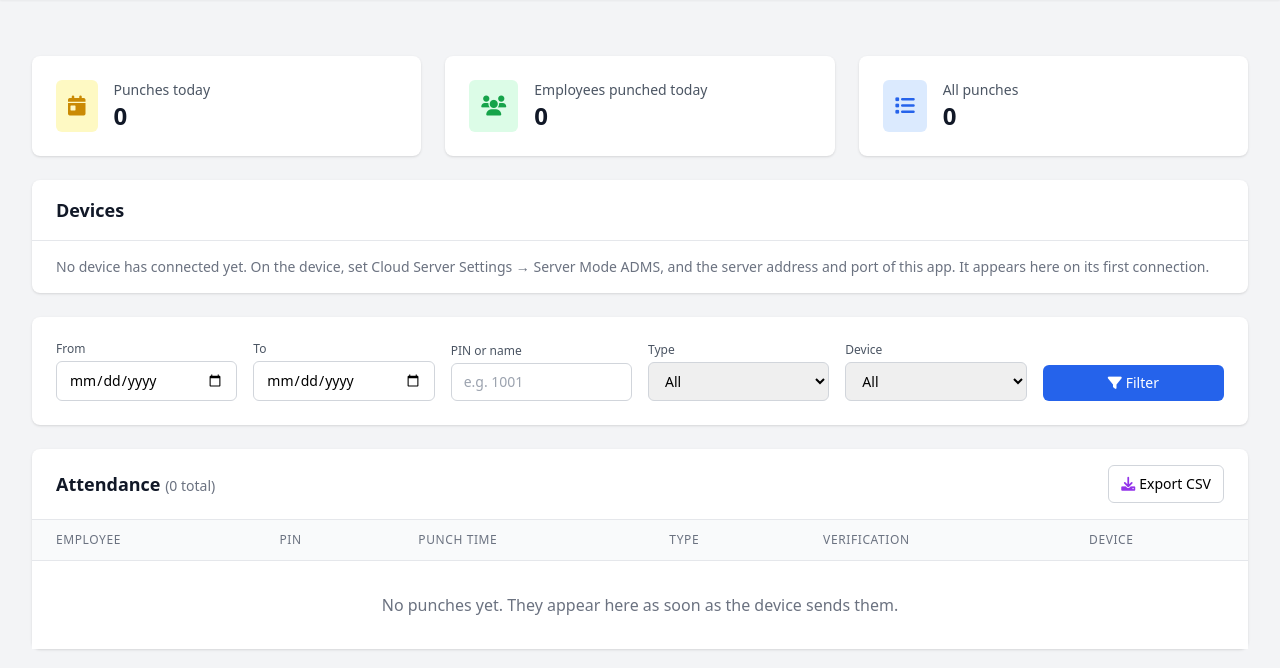
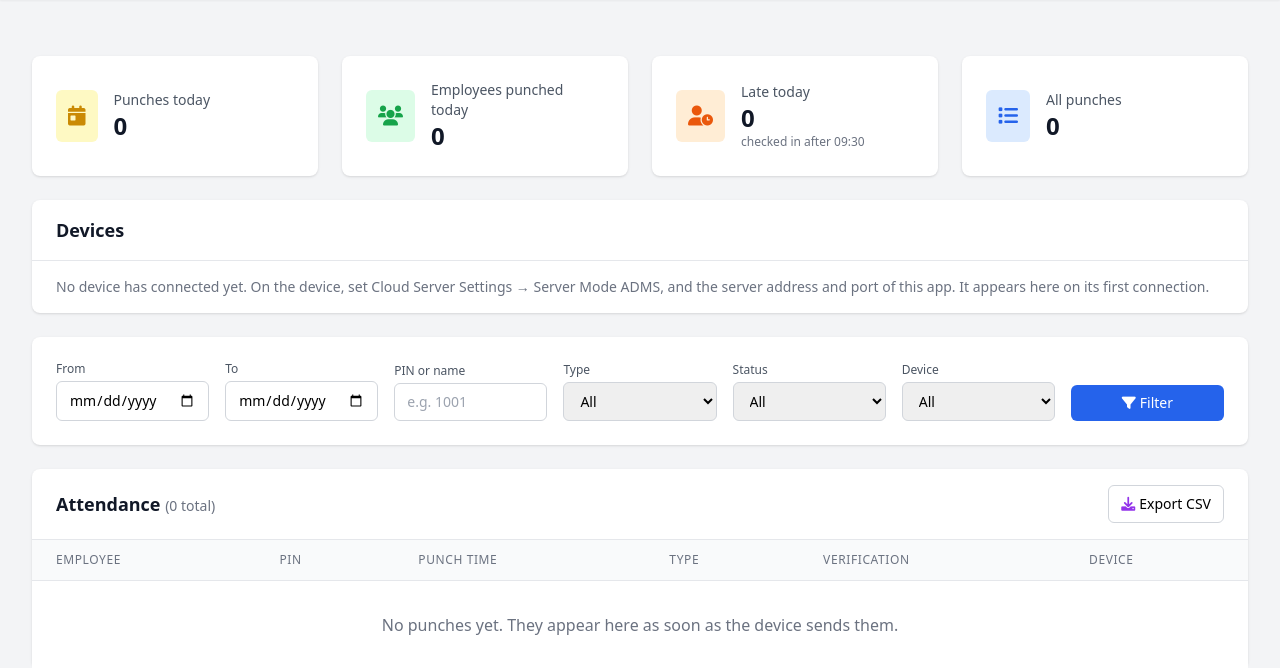
Before and after one commit to jubairmizan/zkteco-biometrics-attendance, a Laravel app: page /attendance in a window 1280 px wide. Shown: the part 69-737 px from the top of the page. Run offline with Laravel 10, Linux system fonts and the light colour scheme; a user stored in the database is signed in; data comes from the database, SQL or seed files in the repository; data that the repository does not hold is empty; some libraries are stand-ins or nearby versions.

Commit message:
implement attendance time rules for check-in/check-out classification
- Added configuration options for attendance time rules in .env.example and zkteco.php
- Introduced PunchClassifier service to classify punches based on time of day
- Created ReclassifyAttendance command to reapply classification rules to existing attendance logs
- Updated AttendanceLog model to include device_status and attendance_status fields
- AttendanceController and EmployeeController to display late and early leave counts
- Modified attendance index and employee show views to show attendance status badges
- Added tests for attendance time rules and reclassification functionality

```diff
--- a/app/Http/Controllers/AttendanceController.php
+++ b/app/Http/Controllers/AttendanceController.php
@@ -33,6 +33,7 @@ class AttendanceController extends Controller
             'total'           => AttendanceLog::count(),
             'today'           => (clone $today)->count(),
             'today_employees' => (clone $today)->distinct()->count('device_user_id'),
+            'today_late'      => (clone $today)->where('attendance_status', 'late')->distinct()->count('device_user_id'),
         ];
 
         return view('attendance.index', [
@@ -41,6 +42,7 @@ class AttendanceController extends Controller
             'stats'      => $stats,
             'devices'    => Device::orderByDesc('last_seen_at')->get(),
             'punchTypes' => AttendanceLog::PUNCH_TYPES,
+            'statuses'   => AttendanceLog::ATTENDANCE_STATUSES,
             'latestId'   => (int) AttendanceLog::max('id'),
         ]);
     }
@@ -144,7 +146,7 @@ class AttendanceController extends Controller
             $file = fopen('php://output', 'w');
 
             fputcsv($file, [
-                'ID', 'Employee', 'Department', 'PIN', 'Punch Time', 'Punch Type', 'Verification', 'Device SN', 'Device IP', 'Processed',
+                'ID', 'Employee', 'Department', 'PIN', 'Punch Time', 'Punch Type', 'Status', 'Verification', 'Device SN', 'Device IP', 'Processed',
             ]);
 
             // Chunked so a large export doesn't load every row into memory
@@ -157,6 +159,7 @@ class AttendanceController extends Controller
                         $this->csvSafe($log->device_user_id),
                         $log->punch_time->format('Y-m-d H:i:s'),
                         $log->punch_type_label,
+                        $log->attendance_status_label ?? 'On time',
                         $log->verification_type,
                         $this->csvSafe((string) $log->device_sn),
                         $log->device_ip,
@@ -179,6 +182,7 @@ class AttendanceController extends Controller
             'end_date'   => ['nullable', 'date'],
             'search'     => ['nullable', 'string', 'max:100'],
             'punch_type' => ['nullable', Rule::in(array_keys(AttendanceLog::PUNCH_TYPES))],
+            'attendance_status' => ['nullable', Rule::in(array_keys(AttendanceLog::ATTENDANCE_STATUSES))],
             'device_sn'  => ['nullable', 'string', 'max:191'],
             'device_ip'  => ['nullable', 'string', 'max:45'],
             'user_id'    => ['nullable', 'integer'],
--- a/app/Http/Controllers/EmployeeController.php
+++ b/app/Http/Controllers/EmployeeController.php
@@ -66,6 +66,8 @@ class EmployeeController extends Controller
                 'days_present' => $days->count(),
                 'punches'      => $monthLogs->count(),
                 'minutes'      => $days->sum('minutes'),
+                'late_days'    => $days->where('late', true)->count(),
+                'early_days'   => $days->where('early', true)->count(),
             ],
             'recent'      => $employee->attendanceLogs()->orderByDesc('punch_time')->paginate(15, ['*'], 'page')->withQueryString(),
             'lastPunch'   => $employee->attendanceLogs()->max('punch_time'),
@@ -123,6 +125,9 @@ class EmployeeController extends Controller
                 $minutes = $dayLogs->count() > 1 ? (int) $first->diffInMinutes($last) : 0;
 
                 return [
+                    // Late if the day's first punch was a late check-in; early if the last one was an early check-out
+                    'late'    => $dayLogs->first()->attendance_status === 'late',
+                    'early'   => $dayLogs->count() > 1 && $dayLogs->last()->attendance_status === 'early_leave',
                     'date'    => Carbon::parse($date),
                     'first'   => $first,
                     'last'    => $dayLogs->count() > 1 ? $last : null,
--- a/app/Http/Controllers/ZktecoAdmsController.php
+++ b/app/Http/Controllers/ZktecoAdmsController.php
@@ -201,7 +201,8 @@ class ZktecoAdmsController extends Controller
             $name = $log->person_name;
             $who = $name ? "{$name} (PIN {$log->device_user_id})" : "PIN {$log->device_user_id}";
             $method = ucfirst(str_replace('_', ' ', (string) $log->verification_type));
-            $row = "\n• {$who} | {$log->punch_time->format('Y-m-d H:i:s')} | {$log->punch_type_label} | {$method}";
+            $flag = $log->attendance_status_label ? " ({$log->attendance_status_label})" : '';
+            $row = "\n• {$who} | {$log->punch_time->format('Y-m-d H:i:s')} | {$log->punch_type_label}{$flag} | {$method}";
 
             // Stop on a whole line, and say how many were left out, instead of cutting mid-line
             if (mb_strlen($text . $row) > self::TELEGRAM_MAX_LENGTH) {
--- a/app/Models/AttendanceLog.php
+++ b/app/Models/AttendanceLog.php
@@ -22,6 +22,11 @@ class AttendanceLog extends Model
         'overtime_out' => 'OT-Out',
     ];
 
+    public const ATTENDANCE_STATUSES = [
+        'late'        => 'Late',
+        'early_leave' => 'Early leave',
+    ];
+
     protected $fillable = [
         'user_id',
         'device_user_id',
@@ -29,6 +34,8 @@ class AttendanceLog extends Model
         'device_sn',
         'punch_time',
         'punch_type',
+        'device_status',
+        'attendance_status',
         'verification_type',
         'work_code',
         'is_processed',
@@ -37,6 +44,7 @@ class AttendanceLog extends Model
     protected $casts = [
         'punch_time' => 'datetime',
         'is_processed' => 'boolean',
+        'device_status' => 'integer',
     ];
 
     /**
@@ -68,6 +76,11 @@ class AttendanceLog extends Model
         return $this->belongsTo(Device::class, 'device_sn', 'serial_number');
     }
 
+    public function getAttendanceStatusLabelAttribute(): ?string
+    {
+        return $this->attendance_status ? (self::ATTENDANCE_STATUSES[$this->attendance_status] ?? $this->attendance_status) : null;
+    }
+
     public function getPunchTypeLabelAttribute(): string
     {
         return self::PUNCH_TYPES[$this->punch_type] ?? ucfirst(str_replace('_', ' ', (string) $this->punch_type));
@@ -92,7 +105,7 @@ class AttendanceLog extends Model
     /**
      * Apply the dashboard / export / JSON filters. Empty values are ignored.
      *
-     * @param  array{start_date?: ?string, end_date?: ?string, search?: ?string, punch_type?: ?string, device_sn?: ?string, device_ip?: ?string, user_id?: mixed}  $filters
+     * @param  array{start_date?: ?string, end_date?: ?string, search?: ?string, punch_type?: ?string, attendance_status?: ?string, device_sn?: ?string, device_ip?: ?string, user_id?: mixed}  $filters
      */
     public function scopeFilter(Builder $query, array $filters): Builder
     {
@@ -117,7 +130,7 @@ class AttendanceLog extends Model
             });
         }
 
-        foreach (['punch_type', 'device_sn', 'device_ip', 'user_id'] as $column) {
+        foreach (['punch_type', 'attendance_status', 'device_sn', 'device_ip', 'user_id'] as $column) {
             if (isset($filters[$column])) {
                 $query->where($column, $filters[$column]);
             }
--- a/app/Services/ZKTecoService.php
+++ b/app/Services/ZKTecoService.php
@@ -164,7 +164,9 @@ class ZKTecoService
                         'device_user_id' => $log['id'],
                         'device_ip' => $this->deviceIp,
                         'punch_time' => Carbon::parse($log['timestamp']),
-                        'punch_type' => $this->determinePunchType($log),
+                        // Same time-of-day rules as ADMS pushes (App\Services\PunchClassifier)
+                        ...app(PunchClassifier::class)->classify(Carbon::parse($log['timestamp']), (int) ($log['status'] ?? 0)),
+                        'device_status' => (int) ($log['status'] ?? 0),
                         'verification_type' => $this->getVerificationType($log['type'] ?? null),
                         'work_code' => $log['status'] ?? null,
                         'is_processed' => false,
--- a/config/zkteco.php
+++ b/config/zkteco.php
@@ -64,6 +64,17 @@ return [
         'email_domain' => env('ZKTECO_USER_EMAIL_DOMAIN', 'device.local'),
     ],
 
+    // Time-of-day rules (App\Services\PunchClassifier). Times are in the device's local time.
+    //   up to and including check_in_until -> Check-In, marked late after late_after
+    //   after check_in_until               -> Check-Out, marked early leave before check_out_from
+    // Break / overtime keys pressed on the device are kept as sent.
+    'time_rules' => [
+        'enabled' => env('ATTENDANCE_TIME_RULES', true),
+        'late_after' => env('ATTENDANCE_LATE_AFTER', '09:30'),
+        'check_in_until' => env('ATTENDANCE_CHECK_IN_UNTIL', '12:00'),
+        'check_out_from' => env('ATTENDANCE_CHECK_OUT_FROM', '18:00'),
+    ],
+
     // Punch type mapping
     'punch_types' => [
         0 => 'check_in',
--- a/resources/views/attendance/index.blade.php
+++ b/resources/views/attendance/index.blade.php
@@ -11,6 +11,7 @@
         'overtime_in' => 'bg-purple-100 text-purple-800',
         'overtime_out' => 'bg-pink-100 text-pink-800',
     ];
+    $statusColors = ['late' => 'bg-orange-100 text-orange-800', 'early_leave' => 'bg-amber-100 text-amber-800'];
     $hasFilters = collect($filters)->filter(fn ($v) => $v !== null && $v !== '')->isNotEmpty();
 @endphp
 
@@ -25,7 +26,7 @@
             </div>
 
             <!-- Stats -->
-            <div class="grid grid-cols-1 md:grid-cols-3 gap-6">
+            <div class="grid grid-cols-1 md:grid-cols-4 gap-6">
                 <div class="bg-white rounded-lg shadow p-6 flex items-center">
                     <div class="p-3 bg-yellow-100 rounded-md"><i class="fas fa-calendar-day text-xl text-yellow-600"></i></div>
                     <div class="ml-4">
@@ -40,6 +41,15 @@
                         <p class="text-2xl font-semibold text-gray-900">{{ $stats['today_employees'] }}</p>
                     </div>
                 </div>
+                <a href="{{ route('attendance.index', ['attendance_status' => 'late', 'start_date' => now()->toDateString(), 'end_date' => now()->toDateString()]) }}"
+                    class="bg-white rounded-lg shadow p-6 flex items-center hover:ring-2 hover:ring-orange-200">
+                    <div class="p-3 bg-orange-100 rounded-md"><i class="fas fa-user-clock text-xl text-orange-600"></i></div>
+                    <div class="ml-4">
+                        <p class="text-sm font-medium text-gray-600">Late today</p>
+                        <p class="text-2xl font-semibold text-gray-900">{{ $stats['today_late'] }}</p>
+                        <p class="text-xs text-gray-500">checked in after {{ config('zkteco.time_rules.late_after') }}</p>
+                    </div>
+                </a>
                 <div class="bg-white rounded-lg shadow p-6 flex items-center">
                     <div class="p-3 bg-blue-100 rounded-md"><i class="fas fa-list text-xl text-blue-600"></i></div>
                     <div class="ml-4">
@@ -85,7 +95,7 @@
 
             <!-- Filters -->
             <form method="GET" action="{{ route('attendance.index') }}" class="bg-white rounded-lg shadow p-6">
-                <div class="grid grid-cols-1 md:grid-cols-6 gap-4 items-end">
+                <div class="grid grid-cols-1 md:grid-cols-7 gap-4 items-end">
                     <div>
                         <label class="block text-xs font-medium text-gray-600 mb-1" for="start_date">From</label>
                         <input type="date" id="start_date" name="start_date" value="{{ $filters['start_date'] ?? '' }}"
@@ -107,6 +117,15 @@
                             <option value="">All</option>
                             @foreach ($punchTypes as $value => $label)
                                 <option value="{{ $value }}" @selected(($filters['punch_type'] ?? '') === $value)>{{ $label }}</option>
+                            @endforeach
+                        </select>
+                    </div>
+                    <div>
+                        <label class="block text-xs font-medium text-gray-600 mb-1" for="attendance_status">Status</label>
+                        <select id="attendance_status" name="attendance_status" class="w-full border-gray-300 border rounded-md px-3 py-2 text-sm">
+                            <option value="">All</option>
+                            @foreach ($statuses as $value => $label)
+                                <option value="{{ $value }}" @selected(($filters['attendance_status'] ?? '') === $value)>{{ $label }}</option>
                             @endforeach
                         </select>
                     </div>
@@ -190,6 +209,11 @@
                                         <span class="inline-flex px-2 py-1 text-xs font-semibold rounded-full {{ $typeColors[$log->punch_type] ?? 'bg-gray-100 text-gray-800' }}">
                                             {{ $log->punch_type_label }}
                                         </span>
+                                        @if ($log->attendance_status)
+                                            <span class="inline-flex ml-1 px-2 py-1 text-xs font-semibold rounded-full {{ $statusColors[$log->attendance_status] ?? 'bg-gray-100 text-gray-800' }}">
+                                                {{ $log->attendance_status_label }}
+                                            </span>
+                                        @endif
                                     </td>
                                     <td class="px-6 py-3 whitespace-nowrap text-sm text-gray-900">
                                         {{ ucfirst(str_replace('_', ' ', $log->verification_type ?? 'unknown')) }}
```
Also changed, not shown: app/Console/Commands/ReclassifyAttendance.php (added, +58 -0 lines), app/Services/AdmsPunchRecorder.php (+6 -2 lines), app/Services/PunchClassifier.php (added, +66 -0 lines), resources/views/employees/show.blade.php (+14 -3 lines), tests/Feature/AttendanceTimeRulesTest.php (added, +174 -0 lines), tests/Feature/ZktecoAdmsTest.php (+1 -1 lines), README.md, database/migrations/2026_11_25_000004_add_time_rules_to_attendance_logs.php (added), 1 other file.
